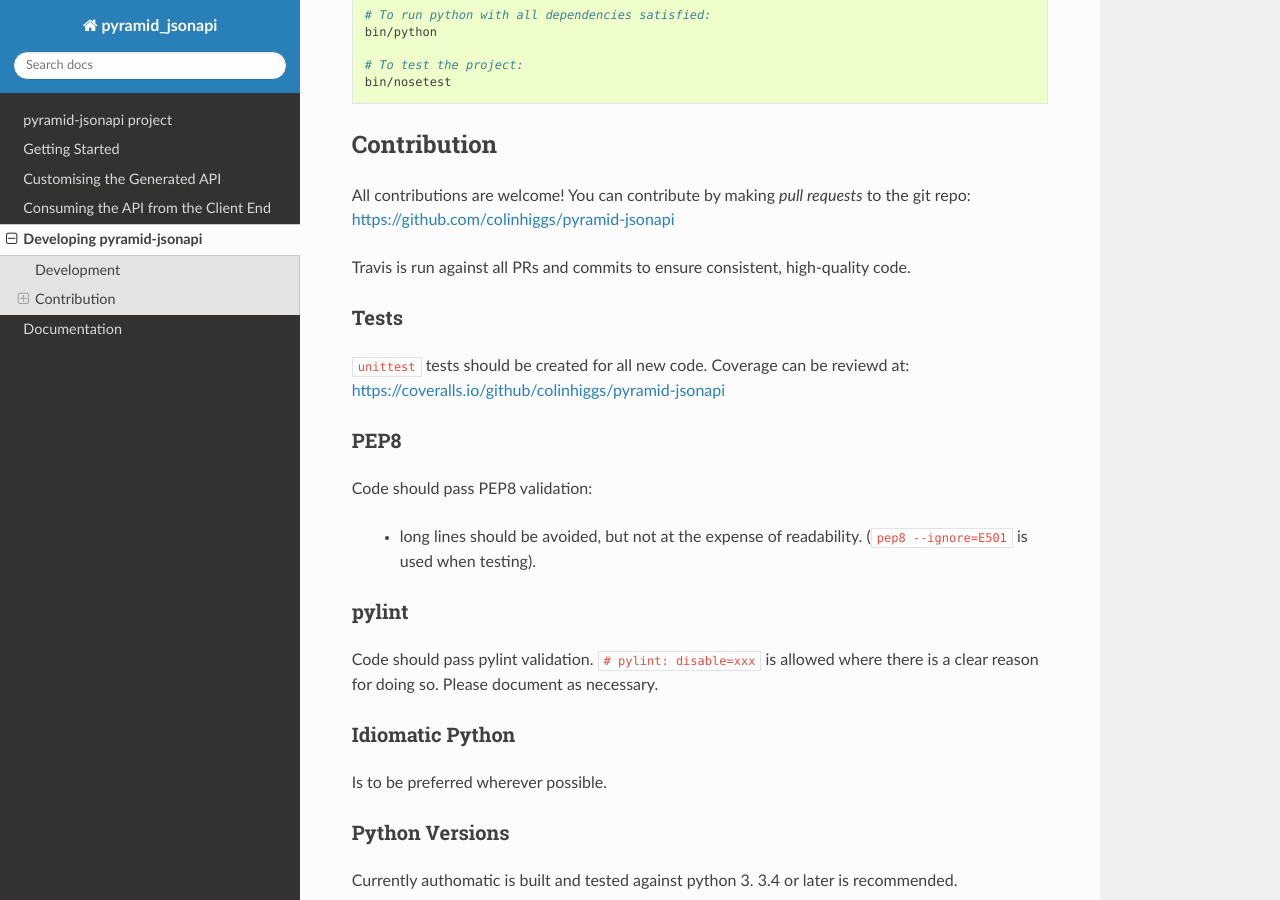
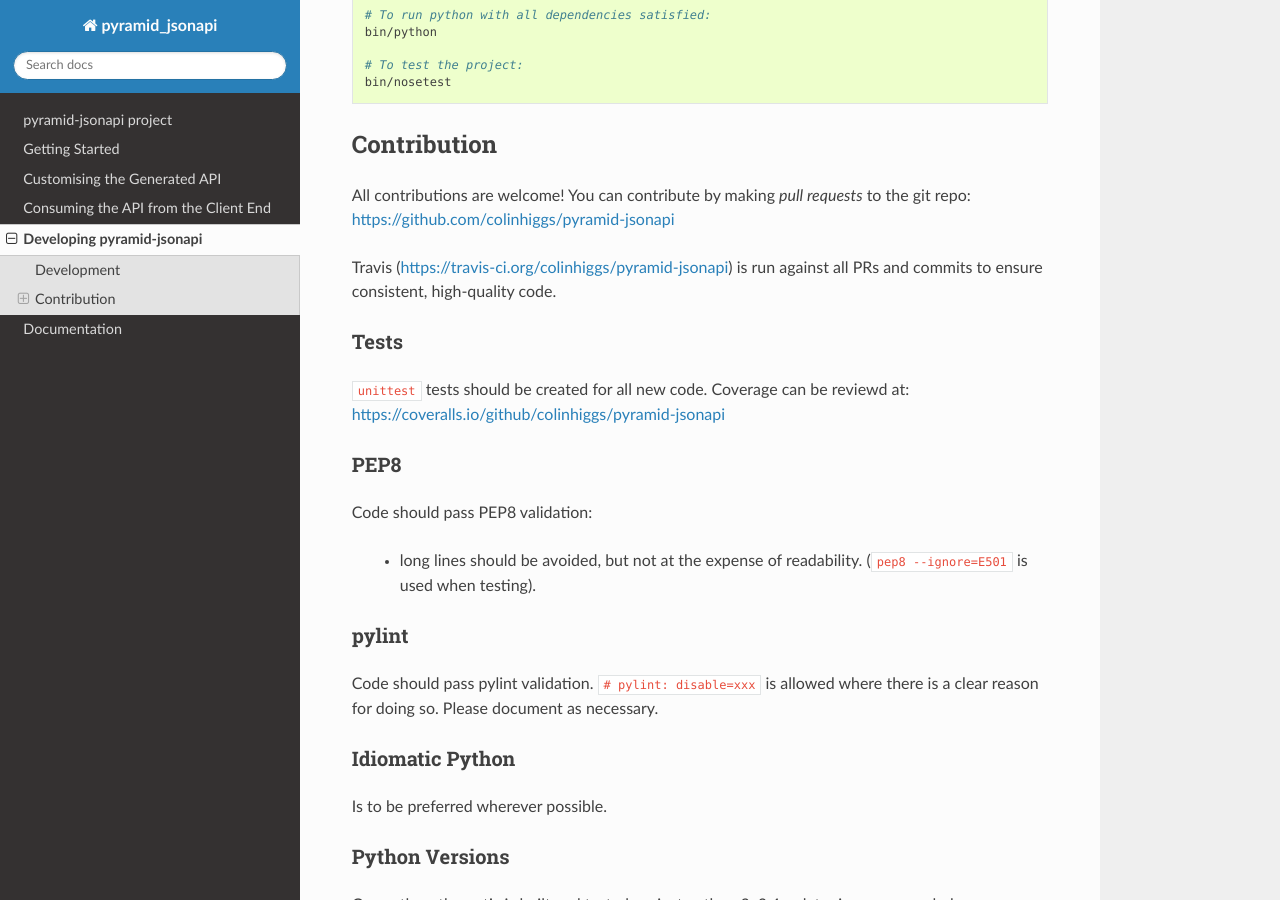
Before and after one commit to colinhiggs/pyramid-jsonapi, a Sphinx documentation site: the page built from docs/source/developing.rst, in a window 1280 px wide and 900 px high, scrolled down 402 px. Built offline with Sphinx 7.4.7 and the Read the Docs theme 2.0.0, drawn with Linux system fonts in a browser that asks for light colours; pages that are not in the unit, such as notebooks, are missing from menus; some of the changed lines change nothing that is shown.

Commit message:
Add link to travis.

```diff
--- a/docs/source/developing.rst
+++ b/docs/source/developing.rst
@@ -26,10 +26,11 @@
 Contribution
 -------------
 
-All contributions are welcome!  You can contribute by making *pull requests* to the git repo:
-`<https://github.com/colinhiggs/pyramid-jsonapi>`_
+All contributions are welcome!  You can contribute by making *pull requests* to
+the git repo: `<https://github.com/colinhiggs/pyramid-jsonapi>`_
 
-Travis is run against all PRs and commits to ensure consistent, high-quality code.
+Travis (`<https://travis-ci.org/colinhiggs/pyramid-jsonapi>`_) is run against
+all PRs and commits to ensure consistent, high-quality code.
 
 Tests
 ^^^^^^
```
